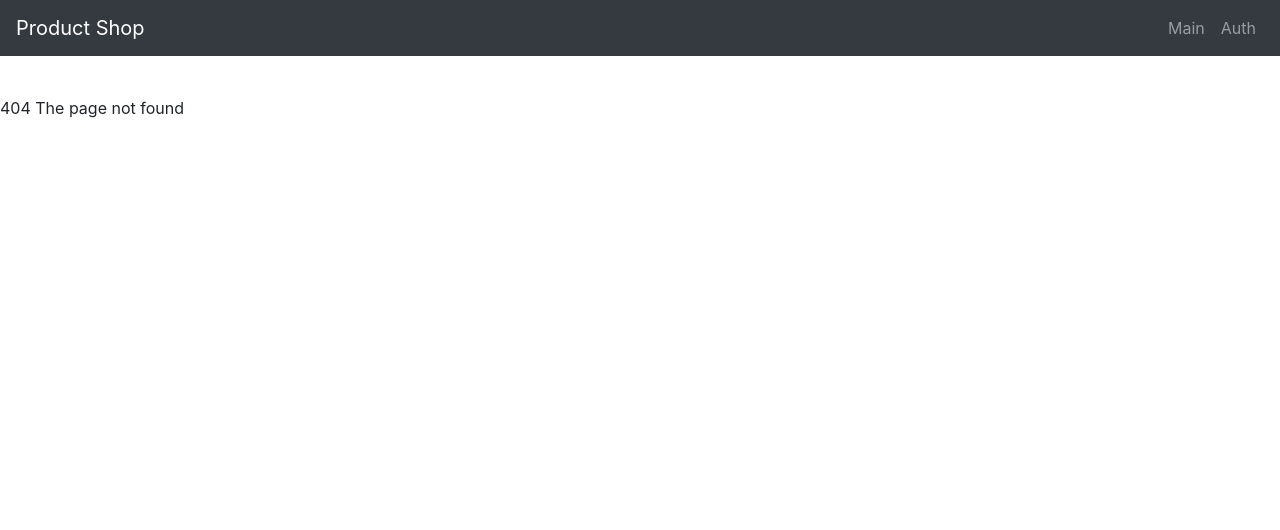
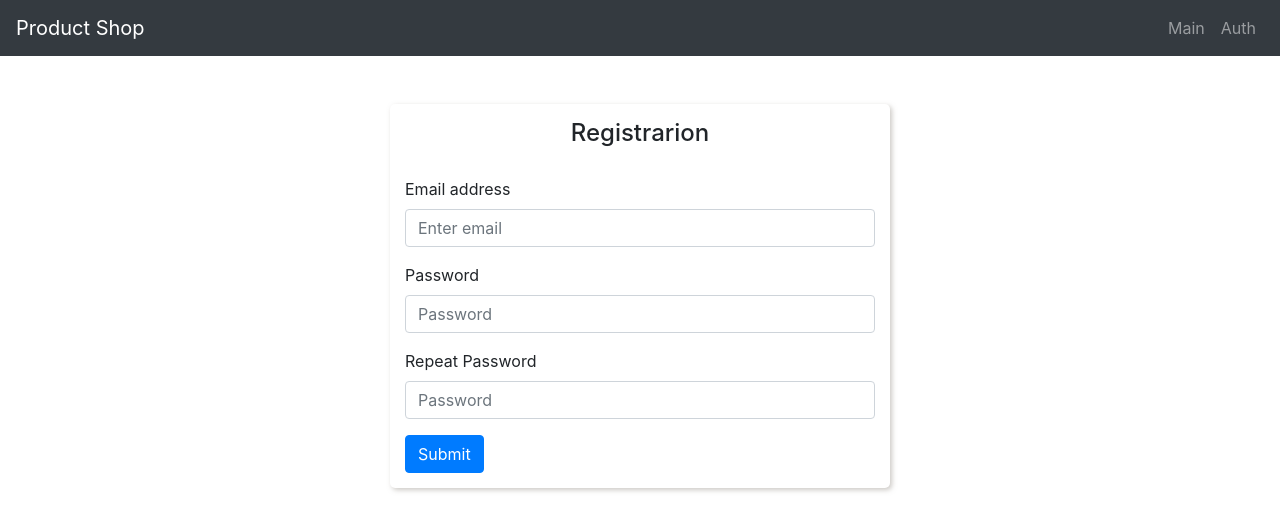
Before and after one commit to SuslaMaksim/task-product, a React (Create React App) app: page /#/registration in a window 1280 px wide. Before the commit this address had no page. Shown: the top 530 px of the page. Built offline with nearby package versions, Linux system fonts and the light colour scheme.

Commit message:
finished styled

```diff
--- a/src/App.js
+++ b/src/App.js
@@ -1,4 +1,4 @@
-import {Header,BodyProducts,ProductCard,Auth} from './Components';
+import {Header,BodyProducts,ProductCard,Auth,Registration} from './Components';
 import {Route,Switch} from 'react-router-dom'
 
 function App() {
@@ -9,6 +9,7 @@ function App() {
         <Route exact path='/' component={()=> <BodyProducts/> }/>
         <Route exact path='/product/:id' component={()=> <ProductCard/> }/>
         <Route exact path='/auth' component={()=> <Auth/> }/>
+        <Route exact path='/registration' component={()=> <Registration/> }/>
         <Route component={()=> <div>404 The page not found</div>} />
       </Switch>
     </div>
--- /dev/null
+++ b/src/Components/Auth/StyledAuth.js
@@ -0,0 +1,34 @@
+import styled from 'styled-components';
+import {Form,Container,Button} from 'react-bootstrap';
+
+export const Wrap = styled(Container)`
+
+height: 400px;
+display: flex;
+justify-content: center;
+flex-direction: column;
+align-items: center;
+`
+
+
+export const FormContainer = styled(Form)`
+
+min-width: 40%;
+padding: 15px;
+border-radius: 5px;
+box-shadow: 2px 2px 5px rgba(154, 147, 140, 0.5), 1px 1px 5px rgba(255, 255, 255, 1);
+h4{
+   margin-bottom: 30px;
+   text-align: center;
+   }
+
+p{
+  margin-top: 30px;
+}
+`
+
+export const  ButtonContainer = styled(Button)`
+&:focus{
+  outline:none;
+}
+`
--- a/src/Components/Auth/index.js
+++ b/src/Components/Auth/index.js
@@ -1,18 +1,30 @@
 import React from 'react';
-import styled from 'styled-components';
-import {Container} from 'react-bootstrap';
-
-const Wrap = styled(Container)`
-display: flex;
-justify-content: center;
-`
+import {Form} from 'react-bootstrap';
+import {FormContainer,Wrap,ButtonContainer} from './StyledAuth';
+import {Link} from 'react-router-dom'
 
 const Auth = (props)=>{
 
 
   return(
     <Wrap fluid >
-     <h2>Auth will Be here</h2>
+     <FormContainer>
+        <h4>Please Enter your Mail and Password</h4>
+        <Form.Group controlId="formBasicEmail">
+          <Form.Label>Email address</Form.Label>
+          <Form.Control autoComplete="new-email" type="email" placeholder="Enter email" />
+          <Form.Text className="text-muted">
+          </Form.Text>
+        </Form.Group>
+        <Form.Group controlId="AuthformBasicPassword">
+          <Form.Label>Password</Form.Label>
+          <Form.Control autoComplete="new-password" type="password" placeholder="Password" />
+        </Form.Group>
+        <ButtonContainer variant="primary" type="submit">
+          Submit
+        </ButtonContainer>
+        <p> If you dont register please follow to <Link to='/registration'>registration</Link> </p>
+    </FormContainer>
     </Wrap>
   )
 }
--- a/src/Components/ProductCard/Card/Modal.jsx
+++ b/src/Components/ProductCard/Card/Modal.jsx
@@ -1,5 +1,5 @@
 import React from 'react';
-import {Modal,Button} from 'react-bootstrap';
+import {Modal,Button,Form} from 'react-bootstrap';
 
 
 const FormModal= ({show,onClose})=>{
@@ -14,19 +14,28 @@ const FormModal= ({show,onClose})=>{
         keyboard={false}
         centered
       >
+
+          <Form>
               <Modal.Header closeButton>
-          <Modal.Title>Modal title</Modal.Title>
+                 <Modal.Title>Enter your Comment</Modal.Title>
               </Modal.Header>
               <Modal.Body>
-          I will not close if you click outside me. Don't even try to press
-          escape key.
+                <Form.Group controlId="formBasicEmail">
+                  <Form.Label>Comment</Form.Label>
+                  <Form.Control as="textarea" rows={4} />
+                </Form.Group>
                 </Modal.Body>
               <Modal.Footer>
               <Button variant="secondary" onClick={()=> onClose(false)}>
                    Close
               </Button>
-          <Button variant="primary">Understood</Button>
+              <Button variant="primary" onClick={()=> onClose(false)}>
+                  Added Comment
+              </Button>
               </Modal.Footer>
+
+          </Form>
+
       </Modal>
     </>
   )
--- a/src/Components/ProductCard/StyledProductCard.js
+++ b/src/Components/ProductCard/StyledProductCard.js
@@ -1,4 +1,4 @@
-import {Container,Row,Col,Image } from 'react-bootstrap';
+import {Container} from 'react-bootstrap';
 import styled from 'styled-components';
 
 export const Wrap  = styled(Container)`
--- /dev/null
+++ b/src/Components/Registration/StyledRegistration.js
@@ -0,0 +1,24 @@
+import styled from 'styled-components';
+import {Form,Container} from 'react-bootstrap';
+
+export const Wrap = styled(Container)`
+
+height: 400px;
+display: flex;
+justify-content: center;
+flex-direction: column;
+align-items: center;
+`
+
+
+export const FormContainer = styled(Form)`
+
+min-width: 40%;
+padding: 15px;
+border-radius: 5px;
+box-shadow: 2px 2px 5px rgba(154, 147, 140, 0.5), 1px 1px 5px rgba(255, 255, 255, 1);
+h4{
+   margin-bottom: 30px;
+   text-align: center;
+   }
+`
--- /dev/null
+++ b/src/Components/Registration/index.js
@@ -0,0 +1,35 @@
+import React from 'react';
+import {Form,Button} from 'react-bootstrap';
+import {FormContainer,Wrap} from './StyledRegistration'
+
+
+const Registrarion = (props)=>{
+
+  return(
+
+    <Wrap fluid >
+     <FormContainer>
+        <h4>Registrarion</h4>
+        <Form.Group controlId="formBasicEmail">
+          <Form.Label>Email address</Form.Label>
+          <Form.Control autoComplete="newEmail" type="email" placeholder="Enter email" />
+          <Form.Text className="text-muted">
+          </Form.Text>
+        </Form.Group>
+        <Form.Group controlId="formBasicPassword">
+          <Form.Label>Password</Form.Label>
+          <Form.Control autoComplete="new-password" type="password" placeholder="Password" />
+        </Form.Group>
+        <Form.Group controlId="formBasicPasswordRepeat">
+          <Form.Label>Repeat Password</Form.Label>
+          <Form.Control autoComplete="new-password" type="password" placeholder="Password" />
+        </Form.Group>
+        <Button variant="primary" type="submit">
+          Submit
+        </Button>
+    </FormContainer>
+    </Wrap>
+  )
+}
+
+export default Registrarion;
--- a/src/Components/index.js
+++ b/src/Components/index.js
@@ -2,3 +2,4 @@ export {default as Header} from './Header'
 export {default as ProductCard} from './ProductCard'
 export {default as BodyProducts} from './BodyProducts'
 export {default as Auth} from './Auth'
+export {default as Registration} from './Registration'
--- a/src/index.scss
+++ b/src/index.scss
@@ -1,6 +1,6 @@
 @import 'bootstrap/dist/css/bootstrap.min.css';
 
-html,body, #root {
+html,body, .App, #root {
   width: 100%;
   height: 100%;
   margin: 0;
@@ -23,3 +23,14 @@ code {
   margin: 0 auto;
   max-width: 1280px;
 }
+
+.btn {
+  &:focus{
+  box-shadow: none;
+  }
+}
+.close{
+  &:focus{
+    outline: none ;
+  }
+}
```
Also changed, not shown: 1 other file (tests, documents, lock files or other folders). Lines whose indentation alone changed are shown as unchanged.
